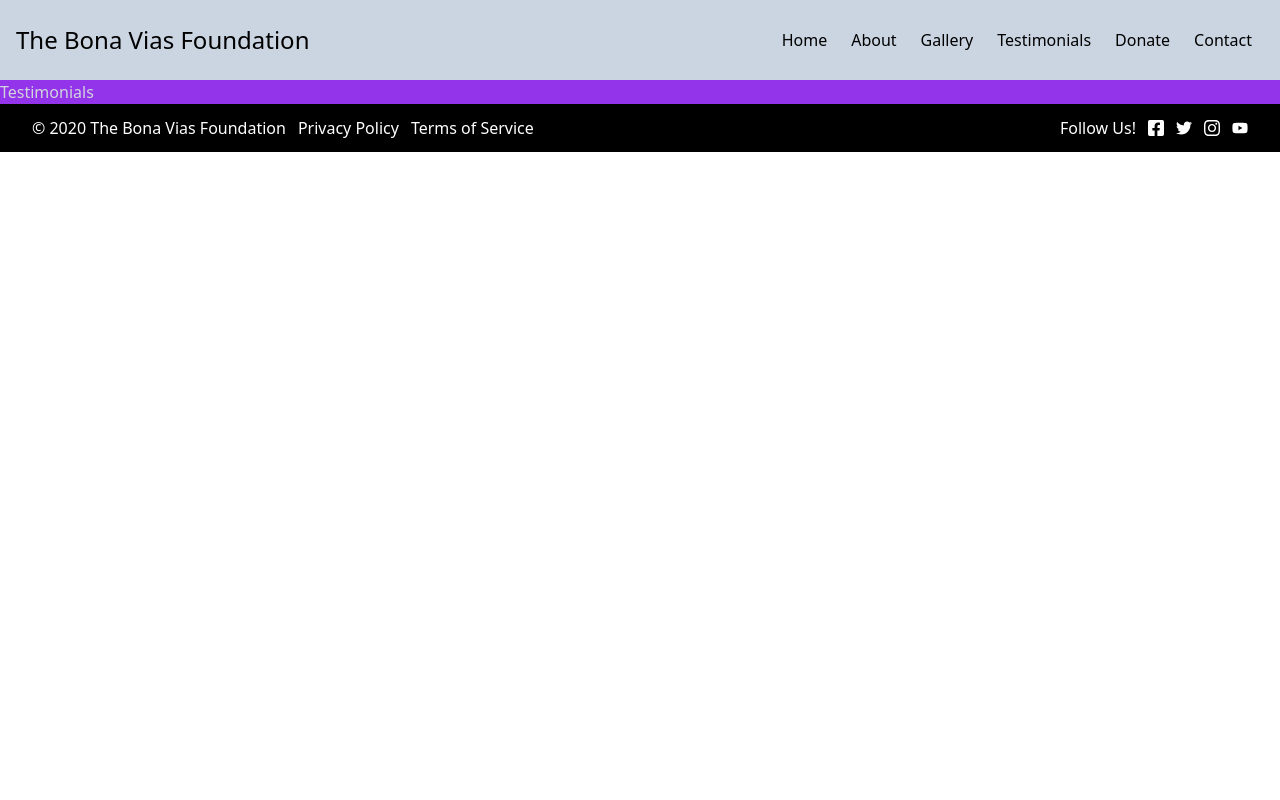
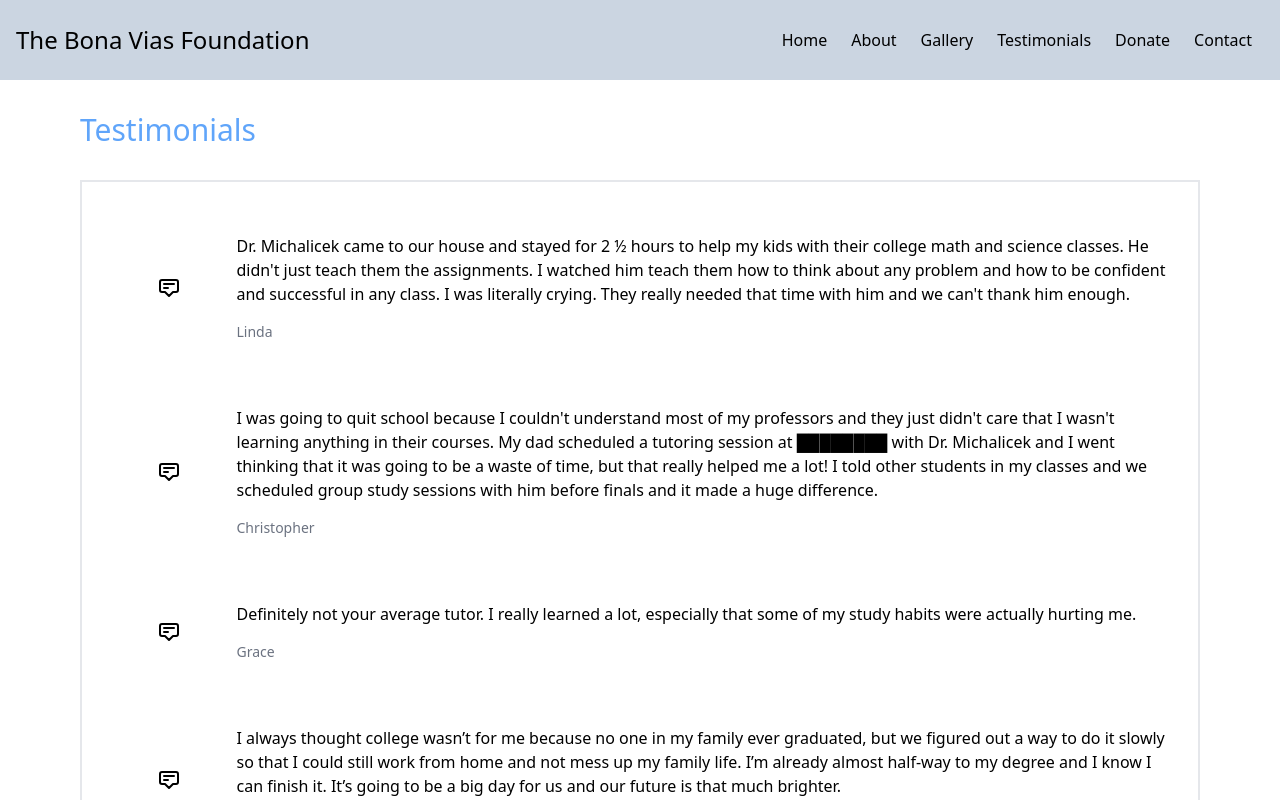
Before and after one commit to LoganMichalicek/bonavias-dev, a React (Create React App) app: page /testimonials in a window 1280 px wide. Shown: the top 800 px of the page. Built offline with nearby package versions, Linux system fonts and the light colour scheme.

Commit message:
Basic testimonial functionality

```diff
--- /dev/null
+++ b/src/components/Testimonial.jsx
@@ -0,0 +1,28 @@
+import React from "react";
+
+const Testimonial = ({name, message}) => {
+  return (
+    <div className="grid grid-cols-8">
+      <svg
+        className="h-6 w-6 place-self-center"
+        xmlns="http://www.w3.org/2000/svg"
+        fill="none"
+        viewBox="0 0 24 24"
+        stroke="currentColor"
+        strokeWidth={2}
+      >
+        <path
+          strokeLinecap="round"
+          strokeLinejoin="round"
+          d="M7 8h10M7 12h4m1 8l-4-4H5a2 2 0 01-2-2V6a2 2 0 012-2h14a2 2 0 012 2v8a2 2 0 01-2 2h-3l-4 4z"
+        />
+      </svg>
+      <div className="py-6 col-span-7 place-self-start">
+        <p className="py-2">{message}</p>
+        <p className="text-sm text-gray-500 py-2">{name}</p>
+      </div>
+    </div>
+  );
+};
+
+export default Testimonial;
--- /dev/null
+++ b/src/content/testimonials.json
@@ -0,0 +1,64 @@
+{
+  "Academic Development": [
+    {
+      "message": "Dr. Michalicek came to our house and stayed for 2 ½ hours to help my kids with their college math and science classes. He didn't just teach them the assignments. I watched him teach them how to think about any problem and how to be confident and successful in any class. I was literally crying. They really needed that time with him and we can't thank him enough.",
+      "name": "Linda"
+    },
+    {
+      "message": "I was going to quit school because I couldn't understand most of my professors and they just didn't care that I wasn't learning anything in their courses. My dad scheduled a tutoring session at ████████ with Dr. Michalicek and I went thinking that it was going to be a waste of time, but that really helped me a lot! I told other students in my classes and we scheduled group study sessions with him before finals and it made a huge difference.",
+      "name": "Christopher"
+    },
+    {
+      "message": "Definitely not your average tutor. I really learned a lot, especially that some of my study habits were actually hurting me.",
+      "name": "Grace"
+    },
+    {
+      "message": "I always thought college wasn’t for me because no one in my family ever graduated, but we figured out a way to do it slowly so that I could still work from home and not mess up my family life. I’m already almost half-way to my degree and I know I can finish it. It’s going to be a big day for us and our future is that much brighter.",
+      "name": "Julia"
+    },
+    {
+      "message": "Best teacher ever! Have you ever thought something was impossible and then you look back and realize how easy it was? OK, now imagine a teacher than shows you how easy it is up front so you never waste time telling yourself you can’t do it. That was really helpful and a big lesson I needed to learn.",
+      "name": "Logan"
+    },
+    {
+      "message": "Everybody knows that some colleges have better programs for specific majors than others, but I didn’t know that some companies only recruit from specific schools. My goal was to work for ████████ as an electrical engineer and [The Bona Vias Foundation] told me exactly which schools would give me the best chance for hiring. I just declared at ████████ and when I asked my department head about it, he said the same thing and later introduced me to their recruiter!",
+      "name": "Bakri"
+    },
+    {
+      "message": "We talked to every advisor and counselor we could find at ████████ to figure out my son’s education plan and they all told us the same cookie cutter advice. But when we talked to Dr. Michalicek, we worked backwards from degree requirements to take advantage of community college without paying for extra courses that my son wouldn’t need to graduate. That saved us a lot of money and my son won’t need to overload or take extra semesters. We would have paid good money for his help, but he didn’t charge us a dime!",
+      "name": "Steven"
+    },
+    {
+      "message": "I met with Dr. Michalicek my second year of college thinking I was behind because I didn’t know what I wanted to do yet and he told me that’s a common problem. He showed me more ways to decide on a major than any school counselor ever did and I earned a BS in Physics because it’s a good foundation for engineering and I could specialize later when I get a Master’s degree. When I graduated, I really felt like I qualified for a much wider range of jobs. I work at ████████ now and they are paying for my MS in Renewable Energy at ████████ and I really feel like this was the best way I could have gone.",
+      "name": "Justin"
+    }
+  ],
+  "Professional Advancement": [
+    {
+      "message": "This guy is neato!",
+      "name": "Derek"
+    },
+    {
+      "message": "I like pie.",
+      "name": "Eric"
+    },
+    {
+      "message": "Me too!",
+      "name": "Ferrik"
+    }
+  ],
+  "Financial Management": [
+    {
+      "message": "This guy is neato!",
+      "name": "Gina"
+    },
+    {
+      "message": "I like pie.",
+      "name": "Heather"
+    },
+    {
+      "message": "Me too!",
+      "name": "Isaac"
+    }
+  ]
+}
--- a/src/index.css
+++ b/src/index.css
@@ -29,3 +29,7 @@
 .section-header {
   @apply my-8 text-3xl text-blue-400;
 }
+
+.inset-box {
+  @apply p-5 mt-5 border-2 border-gray-200;
+}
--- a/src/pages/testimonials.jsx
+++ b/src/pages/testimonials.jsx
@@ -1,8 +1,18 @@
 import React from 'react'
+import Testimonial from '../components/Testimonial';
+import data from '../content/testimonials.json'
 
 const Testimonials = () => {
+  const keys = Object.keys(data);
   return (
-    <div className='bg-purple-600 text-gray-300'>Testimonials</div>
+    <div className='page-layout'>
+      <h2 className="section-header">Testimonials</h2>
+      <div className='inset-box'>
+        {data[keys[0]].map((entry, idx) => {
+          return <Testimonial key={idx} name={entry.name} message={entry.message} />
+        })}
+      </div>
+    </div>
   )
 }
 
```
Also changed, not shown: src/images/quote-red.png (added).
